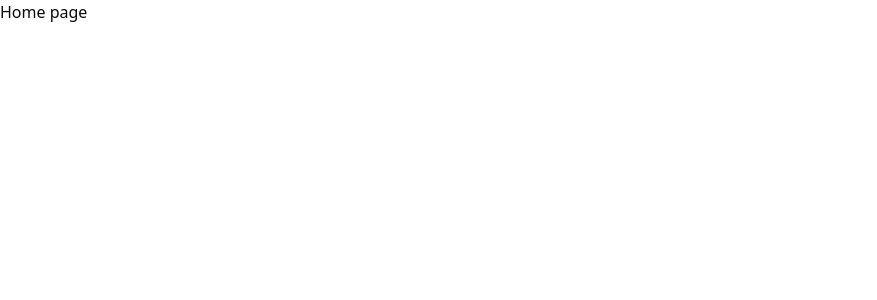
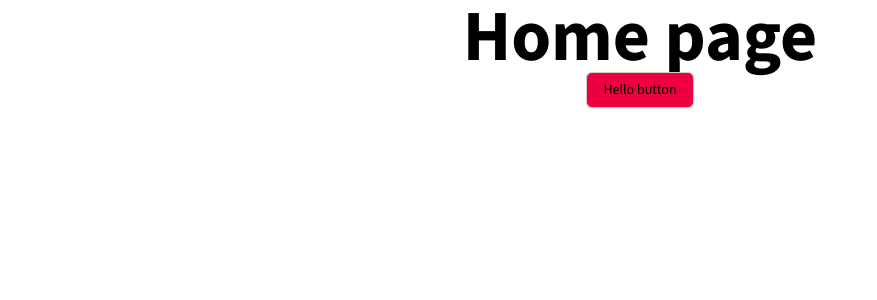
Before and after one commit to k-kaul/ZipNote-AI, a Next.js app: page / in a window 1280 px wide. Shown: the top 300 px of the page, without its empty margins (0-877 px from the left). Built offline with nearby package versions, Linux system fonts and the light colour scheme.

Commit message:
theme config

```diff
--- a/app/globals.css
+++ b/app/globals.css
@@ -3,7 +3,8 @@
 
   @custom-variant dark (&:is(.dark *));
 
-@theme inline {
+  @theme {
+    --font-sans: var(--font-sans), ui-sans-serif, system-ui,sans-serif, 'Apple Color Emoji', 'Segoe UI Emoji','Segoe UI Symbol', 'Noto Color Emoji'
     --color-background: var(--background);
     --color-foreground: var(--foreground);
     --font-sans: var(--font-geist-sans);
@@ -46,36 +47,30 @@
   :root {
     --radius: 0.625rem;
     --background: oklch(1 0 0);
-  --foreground: oklch(0.145 0 0);
+    --foreground: oklch(0.148 0.05 272.7);
     --card: oklch(1 0 0);
-  --card-foreground: oklch(0.145 0 0);
+    --card-foreground: oklch(0.148 0.05 272.7);
     --popover: oklch(1 0 0);
-  --popover-foreground: oklch(0.145 0 0);
-  --primary: oklch(0.205 0 0);
-  --primary-foreground: oklch(0.985 0 0);
-  --secondary: oklch(0.97 0 0);
-  --secondary-foreground: oklch(0.205 0 0);
-  --muted: oklch(0.97 0 0);
-  --muted-foreground: oklch(0.556 0 0);
-  --accent: oklch(0.97 0 0);
-  --accent-foreground: oklch(0.205 0 0);
-  --destructive: oklch(0.577 0.245 27.325);
-  --border: oklch(0.922 0 0);
-  --input: oklch(0.922 0 0);
-  --ring: oklch(0.708 0 0);
-  --chart-1: oklch(0.646 0.222 41.116);
-  --chart-2: oklch(0.6 0.118 184.704);
-  --chart-3: oklch(0.398 0.07 227.392);
-  --chart-4: oklch(0.828 0.189 84.429);
-  --chart-5: oklch(0.769 0.188 70.08);
-  --sidebar: oklch(0.985 0 0);
-  --sidebar-foreground: oklch(0.145 0 0);
-  --sidebar-primary: oklch(0.205 0 0);
-  --sidebar-primary-foreground: oklch(0.985 0 0);
-  --sidebar-accent: oklch(0.97 0 0);
-  --sidebar-accent-foreground: oklch(0.205 0 0);
-  --sidebar-border: oklch(0.922 0 0);
-  --sidebar-ring: oklch(0.708 0 0);
+    --popover-foreground: oklch(0.148 0.05 272.7);
+    --primary: oklch(0.617 0.224 23.3);
+    --primary-foreground: oklch(0.957 0.015 264.4);
+    --secondary: oklch(0.938 0.018 24.2);
+    --secondary-foreground: oklch(0.617 0.224 23.3);
+    --muted: oklch(0.938 0.018 24.2);
+    --muted-foreground: oklch(0.407 0.024 274.6);
+    --accent: oklch(0.245 0.038 27.8);
+    --accent-foreground: oklch(0.617 0.224 23.3);
+    --destructive: oklch(0.551 0.219 23.3);
+    --destructive-foreground: oklch(0.957 0.015 264.4);
+    --border: oklch(0.852 0.012 24.2);
+    --input: oklch(0.852 0.012 24.2);
+    --ring: oklch(0.617 0.224 23.3);
+    --radius: 0.5rem;
+    --chart-1: oklch(0.669 0.216 48.7);
+    --chart-2: oklch(0.467 0.098 174.1);
+    --chart-3: oklch(0.334 0.045 220.5);
+    --chart-4: oklch(0.704 0.17 99.4);
+    --chart-5: oklch(0.706 0.203 62.4);
   }
 
   .dark {
@@ -116,7 +111,33 @@
     * {
       @apply border-border outline-ring/50;
     }
-  body {
-    @apply bg-background text-foreground;
+    h1 {
+      @apply text-4xl md:text-6xl xl:text-7xl font-bold;
+    }
+
+    h2 {
+      @apply text-xl lg:text-3xl font-medium;
+    }
+    h3 {
+      @apply text-2xl lg:text-4xl font-medium;
+    }
+
+    a {
+      @apply hover:cursor-pointer;
+    }
+
+    button {
+      @apply hover:cursor-pointer bg-rose-600 hover:bg-rose-700;
     }
   }
+
+  @utility container {
+  margin-inline: auto;
+  padding-inline: 2rem;
+  @media (width >= --theme(--breakpoint-sm)) {
+    max-width: none;
+  }
+  @media (width >= 1400px) {
+    max-width: 1400px;
+  }
+}
--- a/app/page.tsx
+++ b/app/page.tsx
@@ -1,9 +1,11 @@
+import { Button } from "@/components/ui/button";
 import Image from "next/image";
 
 export default function Home() {
   return (
-    <div>
-      Home page
+    <div className="flex flex-col items-center">
+      <h1>Home page</h1>
+      <Button variant={"outline"}>Hello button</Button>
     </div>
   );
 }
--- /dev/null
+++ b/components/ui/button.tsx
@@ -0,0 +1,59 @@
+import * as React from "react"
+import { Slot } from "@radix-ui/react-slot"
+import { cva, type VariantProps } from "class-variance-authority"
+
+import { cn } from "@/lib/utils"
+
+const buttonVariants = cva(
+  "inline-flex items-center justify-center gap-2 whitespace-nowrap rounded-md text-sm font-medium transition-all disabled:pointer-events-none disabled:opacity-50 [&_svg]:pointer-events-none [&_svg:not([class*='size-'])]:size-4 shrink-0 [&_svg]:shrink-0 outline-none focus-visible:border-ring focus-visible:ring-ring/50 focus-visible:ring-[3px] aria-invalid:ring-destructive/20 dark:aria-invalid:ring-destructive/40 aria-invalid:border-destructive",
+  {
+    variants: {
+      variant: {
+        default:
+          "bg-primary text-primary-foreground shadow-xs hover:bg-primary/90",
+        destructive:
+          "bg-destructive text-white shadow-xs hover:bg-destructive/90 focus-visible:ring-destructive/20 dark:focus-visible:ring-destructive/40 dark:bg-destructive/60",
+        outline:
+          "border bg-background shadow-xs hover:bg-accent hover:text-accent-foreground dark:bg-input/30 dark:border-input dark:hover:bg-input/50",
+        secondary:
+          "bg-secondary text-secondary-foreground shadow-xs hover:bg-secondary/80",
+        ghost:
+          "hover:bg-accent hover:text-accent-foreground dark:hover:bg-accent/50",
+        link: "text-primary underline-offset-4 hover:underline",
+      },
+      size: {
+        default: "h-9 px-4 py-2 has-[>svg]:px-3",
+        sm: "h-8 rounded-md gap-1.5 px-3 has-[>svg]:px-2.5",
+        lg: "h-10 rounded-md px-6 has-[>svg]:px-4",
+        icon: "size-9",
+      },
+    },
+    defaultVariants: {
+      variant: "default",
+      size: "default",
+    },
+  }
+)
+
+function Button({
+  className,
+  variant,
+  size,
+  asChild = false,
+  ...props
+}: React.ComponentProps<"button"> &
+  VariantProps<typeof buttonVariants> & {
+    asChild?: boolean
+  }) {
+  const Comp = asChild ? Slot : "button"
+
+  return (
+    <Comp
+      data-slot="button"
+      className={cn(buttonVariants({ variant, size, className }))}
+      {...props}
+    />
+  )
+}
+
+export { Button, buttonVariants }
--- a/package.json
+++ b/package.json
@@ -9,6 +9,7 @@
     "lint": "next lint"
   },
   "dependencies": {
+    "@radix-ui/react-slot": "^1.2.3",
     "class-variance-authority": "^0.7.1",
     "clsx": "^2.1.1",
     "lucide-react": "^0.513.0",
```
Also changed, not shown: 1 other file (tests, documents, lock files or other folders). Lines whose indentation alone changed are shown as unchanged.
